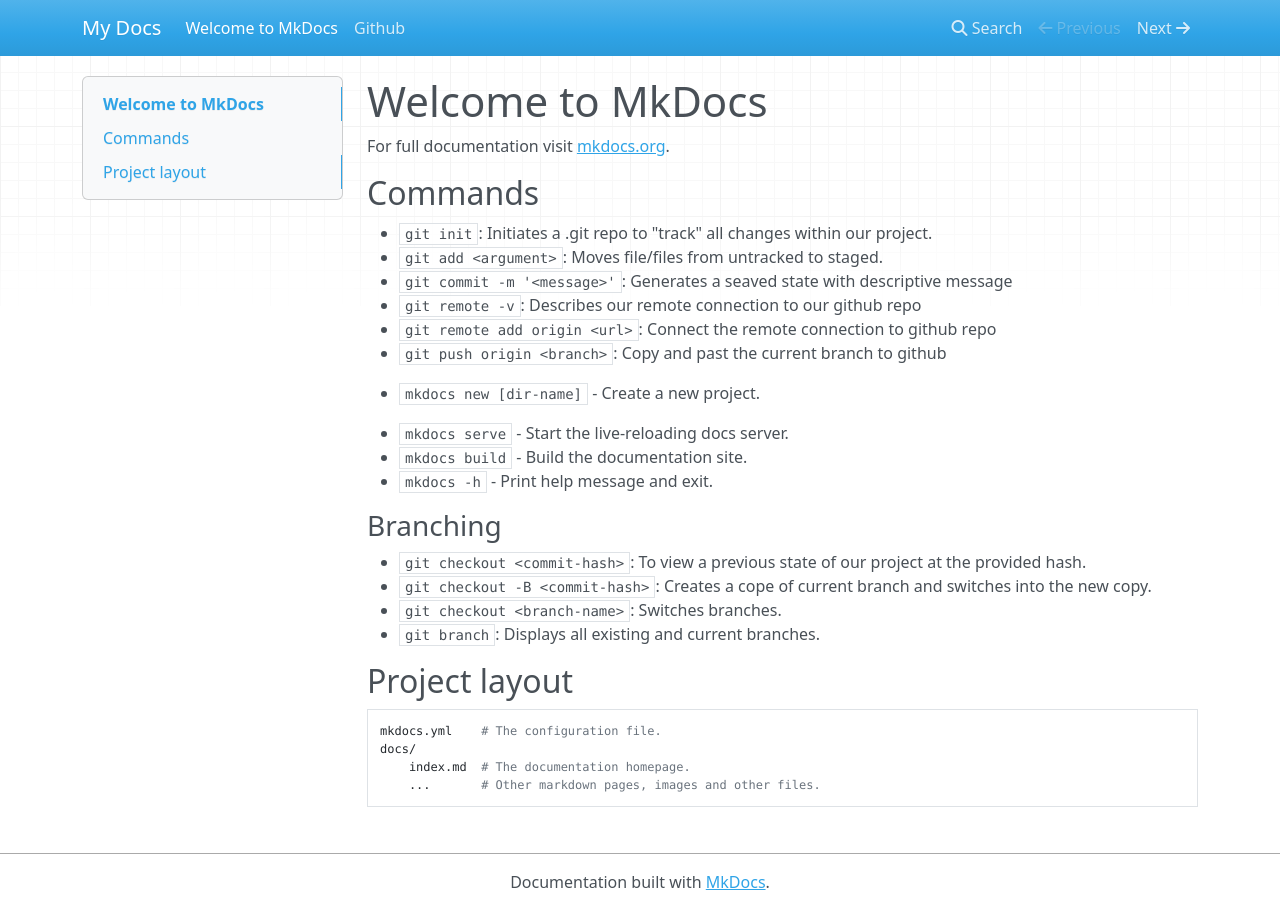
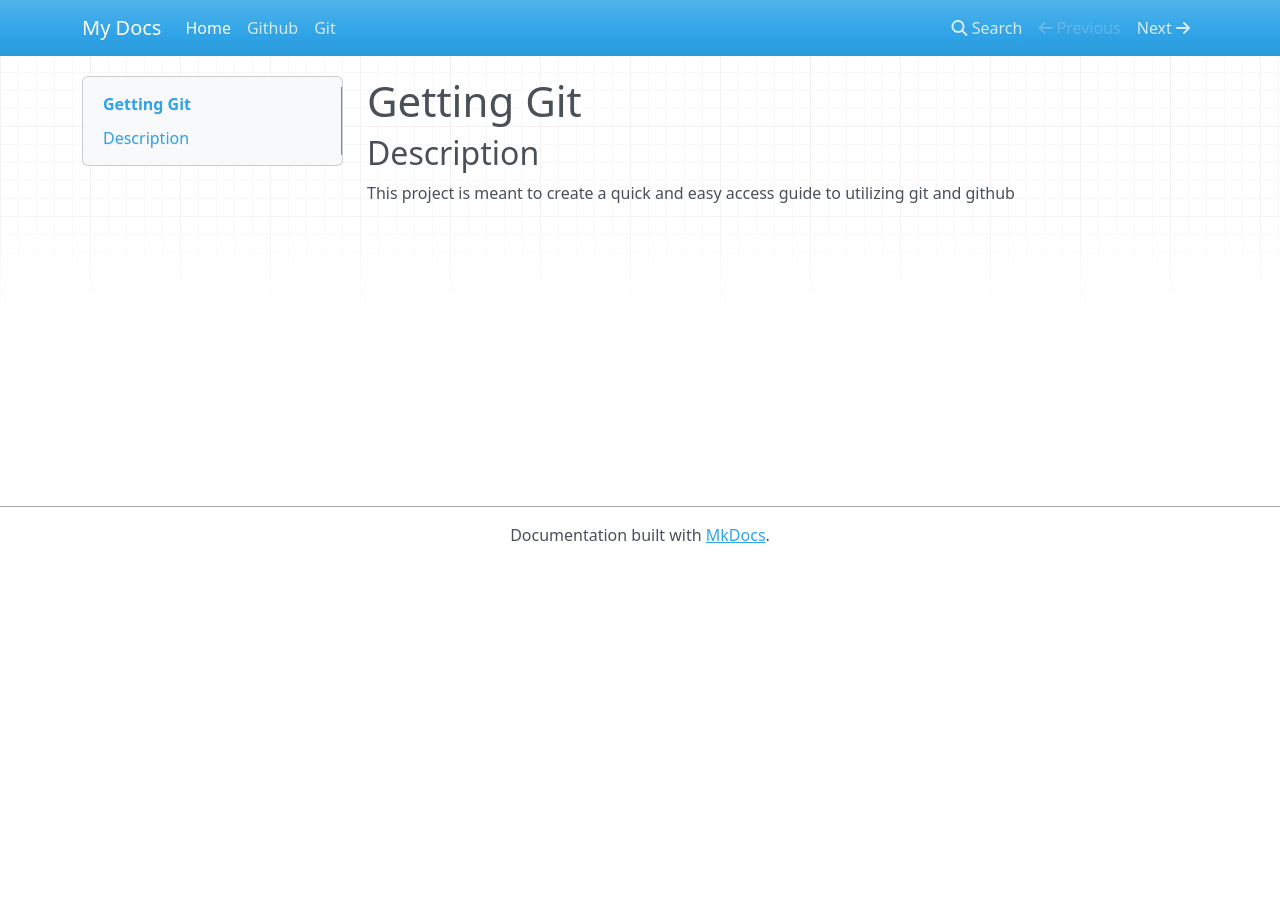
Before and after one commit to Albertg89/getting-git, an MkDocs documentation site: the page built from docs/index.md, in a window 1280 px wide. Built offline with MkDocs 1.6.1, drawn with Linux system fonts in a browser that asks for light colours; nearby versions of some CDN libraries.

Commit message:
Added navigation

```diff
--- a/docs/index.md
+++ b/docs/index.md
@@ -1,31 +1,5 @@
-# Welcome to MkDocs
+# Getting Git
 
-For full documentation visit [mkdocs.org](https://www.mkdocs.org).
+## Description
 
-## Commands
-
-- `git init`: Initiates a .git repo to "track" all changes within our project.
-- `git add <argument>`: Moves file/files from untracked to staged.
-- `git commit -m '<message>'`: Generates a seaved state with descriptive message
-- `git remote -v`: Describes our remote connection to our github repo
-- `git remote add origin <url>`: Connect the remote connection to github repo
-- `git push origin <branch>`: Copy and past the current branch to github
-
-* `mkdocs new [dir-name]` - Create a new project.
-* `mkdocs serve` - Start the live-reloading docs server.
-* `mkdocs build` - Build the documentation site.
-* `mkdocs -h` - Print help message and exit.
-
-### Branching
-- `git checkout <commit-hash>`: To view a previous state of our project at the provided hash.
-- `git checkout -B <commit-hash>`: Creates a cope of current branch and switches into the new copy.
-- `git checkout <branch-name>`: Switches branches.
-- `git branch`: Displays all existing and current branches.
-
-
-## Project layout
-
-    mkdocs.yml    # The configuration file.
-    docs/
-        index.md  # The documentation homepage.
-        ...       # Other markdown pages, images and other files.
+This project is meant to create a quick and easy access guide to utilizing git and github
--- a/mkdocs.yml
+++ b/mkdocs.yml
@@ -1 +1,6 @@
 site_name: My Docs
+
+nav:
+  - Home: index.md
+  - Github: github.md
+  - Git: git.md
```
Also changed, not shown: docs/git.md (added, +29 -0 lines).
